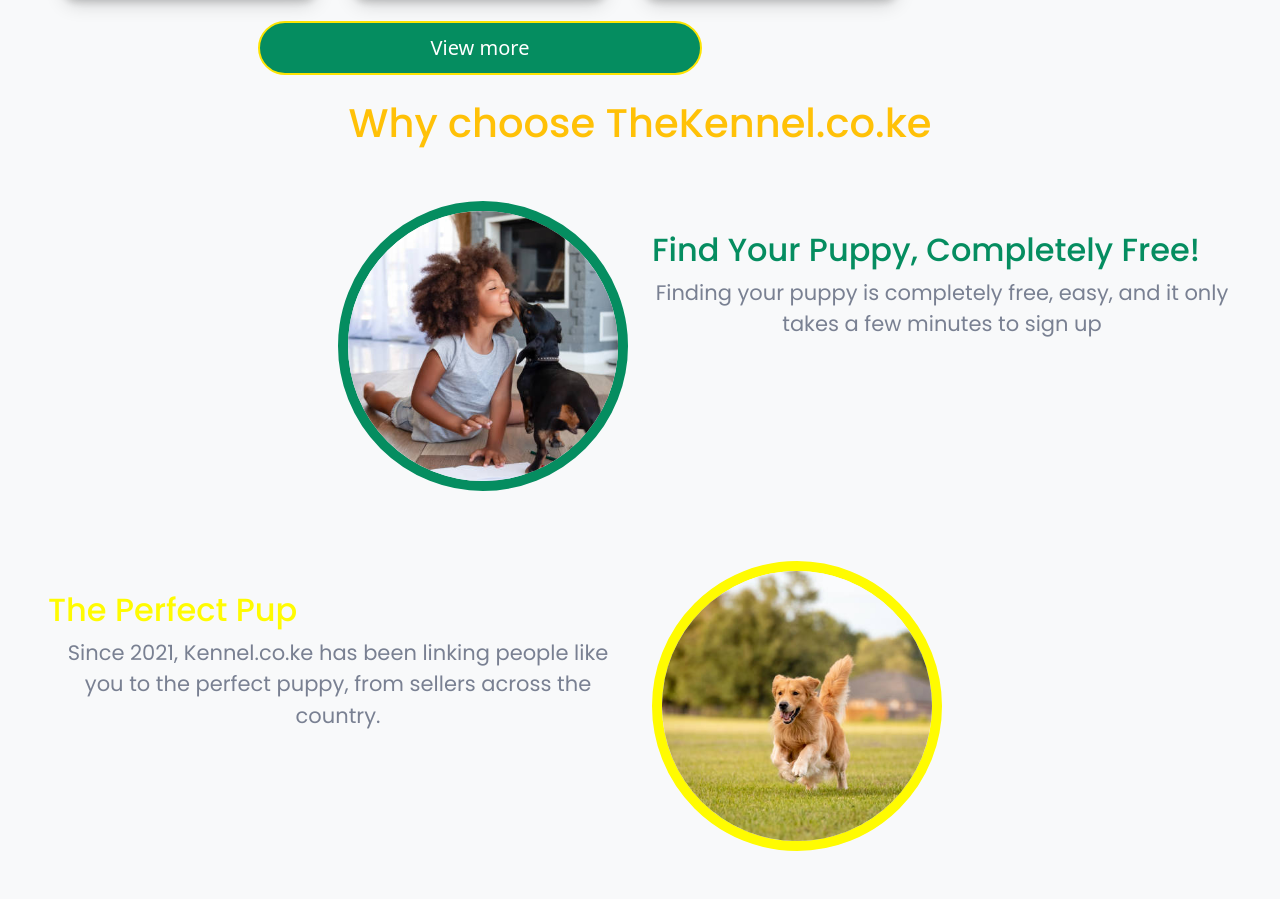
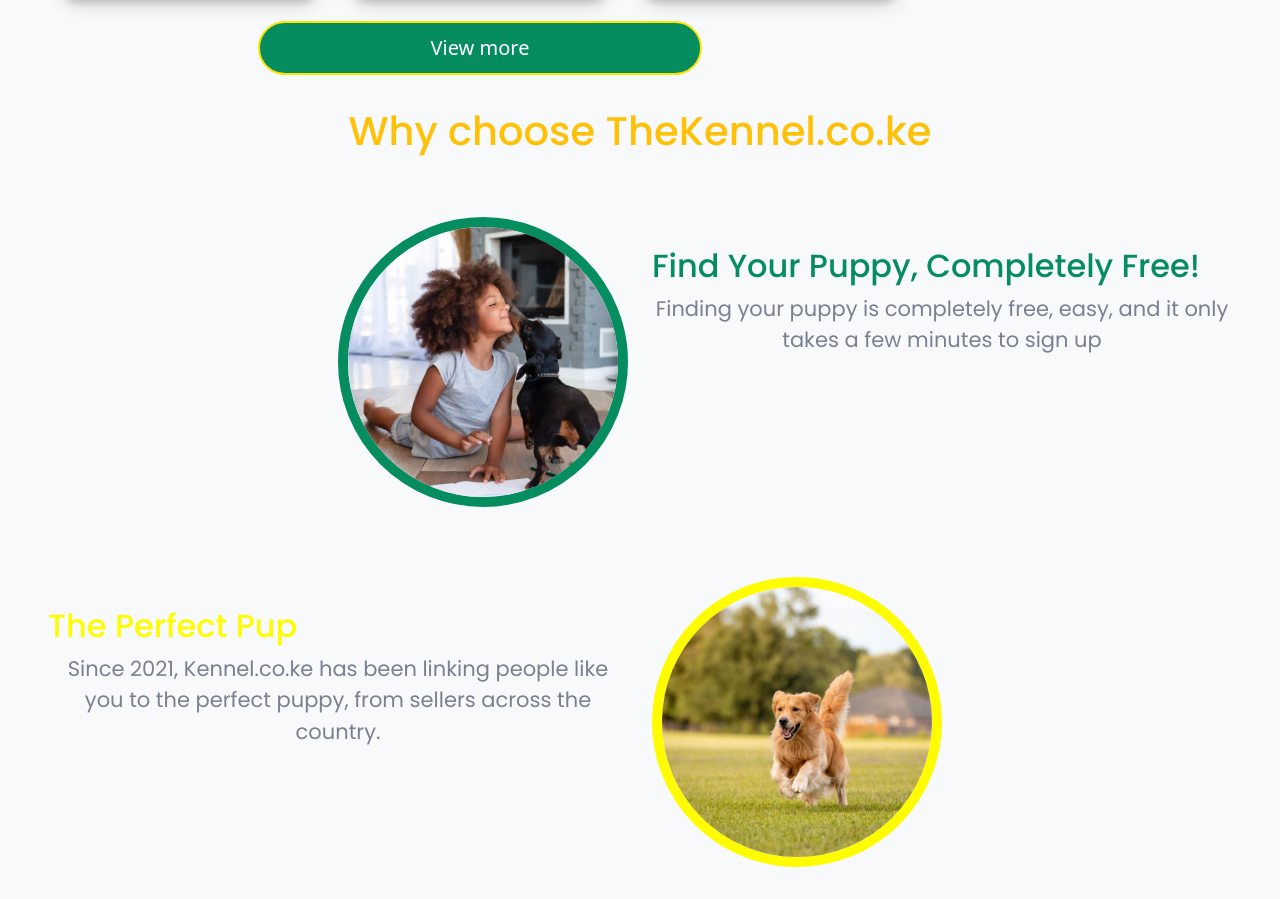
Before and after one commit to dunkohm/The-Kennel, a plain HTML site: page index.html in a window 1280 px wide. Shown: the part 1454-2353 px from the top of the page. Drawn offline with nearby package versions, Linux system fonts and the light colour scheme; a web font is replaced by a local one.

```diff
--- a/index.html
+++ b/index.html
@@ -179,7 +179,7 @@
      </section>
      <section id="about us" class="mt-3">
     <div class="container-fluid">
-        <h2 class="text-center text-warning main-header">Why choose TheKennel.co.ke</h2>
+        <h2 class="text-center text-warning main-header p-2">Why choose TheKennel.co.ke</h2>
         <div class="row p-3 m-2">
             <div class="col">
                  <img src="Images/img5.jpg"class="about-img">
```
